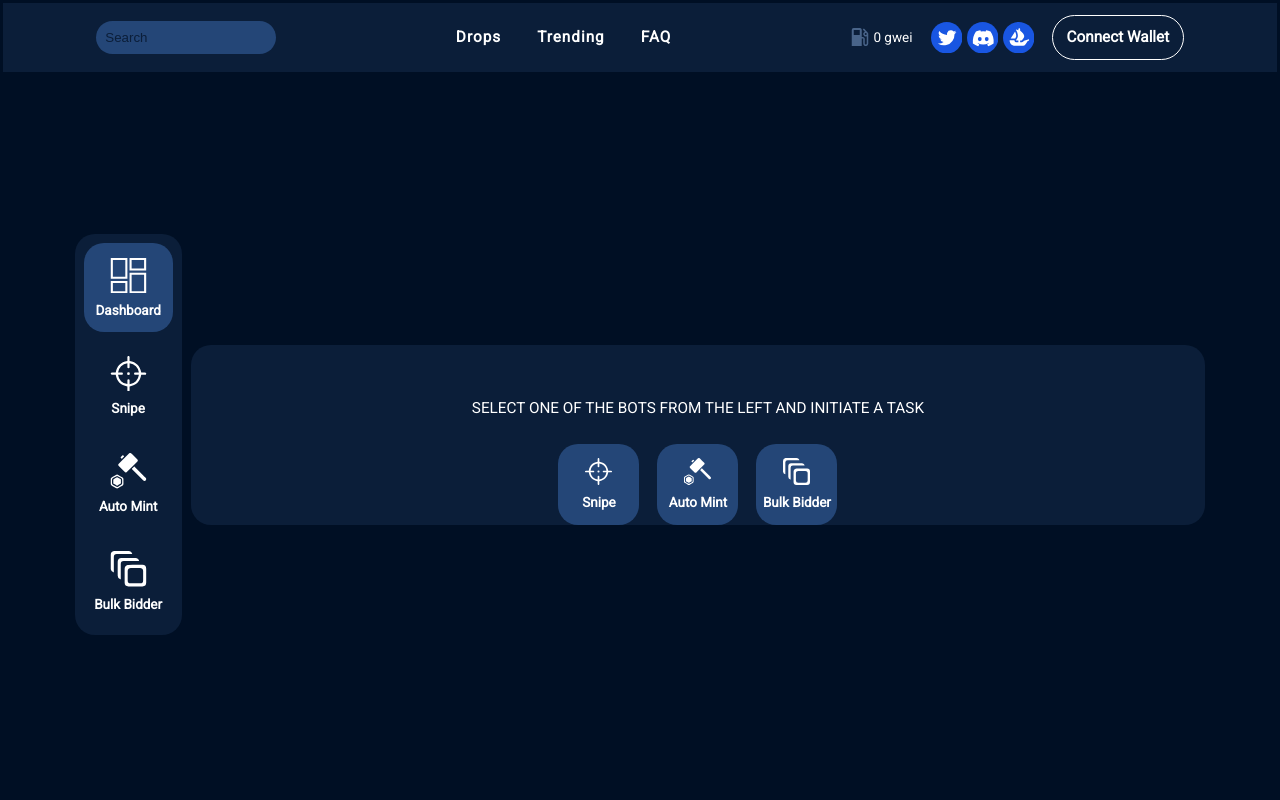
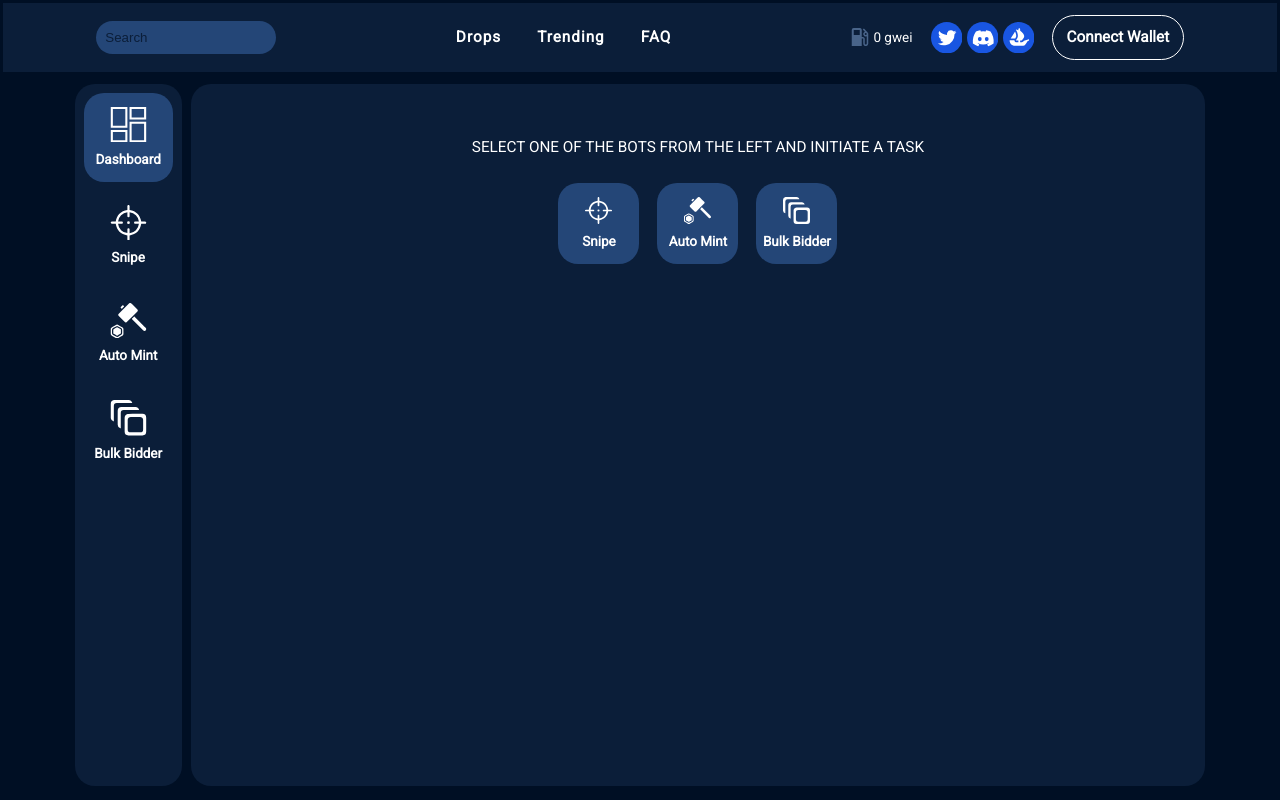
Before and after one commit to FortuneWebWorks/Cyber-React-Sass, a React (Create React App) app: page / in a window 1280 px wide. Built offline with nearby package versions, Linux system fonts and the light colour scheme.

Commit message:
:zap: display scrollbar on hover added

```diff
--- a/src/components/TrendingList.js
+++ b/src/components/TrendingList.js
@@ -1,5 +1,5 @@
 import { Fragment, useState, useEffect } from 'react';
-import '../styles/traitsList.scss';
+import '../styles/trendingList.scss';
 import { ReactComponent as InfoIcon } from '../assets/images/information.svg';
 import { ReactComponent as FlashDownIcon } from '../assets/images/flash-down.svg';
 import { ReactComponent as FlashUpIcon } from '../assets/images/flash_up.svg';
--- a/src/styles/main.scss
+++ b/src/styles/main.scss
@@ -3,7 +3,7 @@
 
 .main {
   width: 100%;
-  height: 100%;
+  height: 90vh;
   max-width: 1366px;
   display: flex;
   justify-content: center;
--- a/src/styles/trending.scss
+++ b/src/styles/trending.scss
@@ -11,7 +11,11 @@
 
   .table__container {
     overflow: hidden;
-    overflow-x: auto;
+    transition: overflow 0.2s ease;
+
+    &:hover {
+      overflow-x: auto;
+    }
   }
 
   .traits__title {
```
Also changed, not shown: src/styles/trendingList.scss (renamed from src/styles/traitsList.scss).
